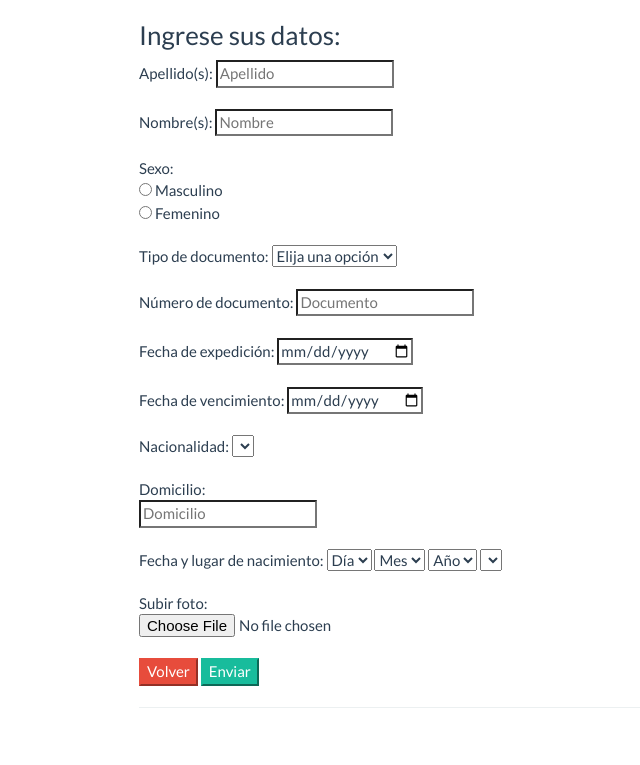
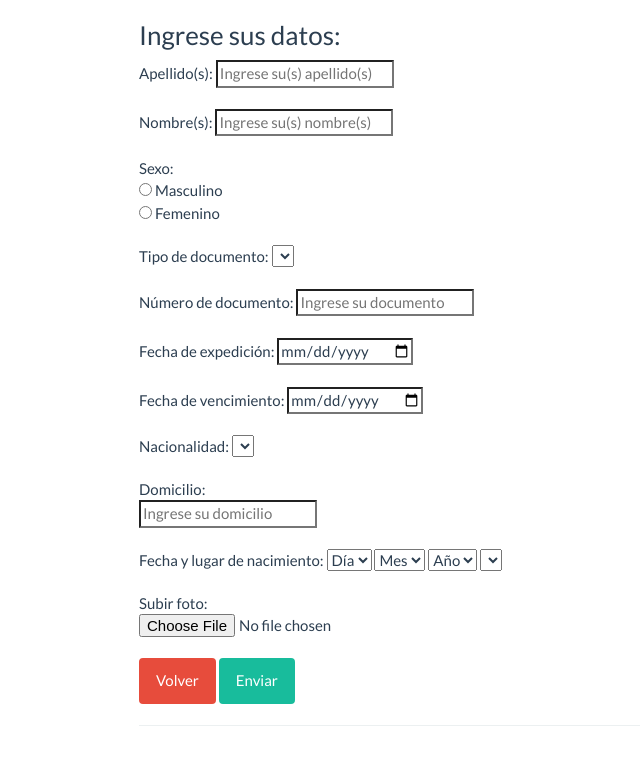
Before and after one commit to fernand0mart1n/ejercicio1, a PHP site: page /ejercicio.html in a window 1280 px wide. Shown: the top 765 px of the page, without its empty margins (126-766 px from the left). Run offline with PHP 8.4, Linux system fonts and the light colour scheme; lists and menus that the app fills with data are empty.

Commit message:
Algunas mejoras

```diff
--- a/ejercicio.html
+++ b/ejercicio.html
@@ -1,4 +1,6 @@
 <?php
+
+session_start();
 
 require('datos.php');
 
@@ -22,27 +24,26 @@
 	<H3>Ingrese sus datos:</H3>
 	<form method="post">
 	Apellido(s):
-	<input type="text" name="apellido" placeholder="Apellido" required>
+	<input type="text" name="apellido" placeholder="Ingrese su(s) apellido(s)" required>
 	<br><br>
 	Nombre(s):
-	<input type="text" name="nombre" placeholder="Nombre" required>
+	<input type="text" name="nombre" placeholder="Ingrese su(s) nombre(s)" required>
 	<br><br>
 	Sexo: <br>
-	<input type="radio" name="sex" value="male"> Masculino<br>
-	<input type="radio" name="sex" value="female"> Femenino<br><br>
+	<input type="radio" name="sex" id="masc" value="male"> Masculino<br>
+	<input type="radio" name="sex" id="feme" value="female"> Femenino<br><br>
 	Tipo de documento:
 	<select>
-		<option value="dni">Elija una opción</option>
-		<option value="dni">DNI</option>
-		<option value="lc">LC</option>
-		<option value="le">LE</option>
+		<?php foreach ($tipos as $tipo){?>
+			<option value="<?php echo $tipo;?>"><?php echo $tipo;?></option>
+		<?php };?>
 	</select>
 	<br><br>
 	Número de documento:
-	<input type="text" name="documento" placeholder="Documento" required>
+	<input type="text" name="documento" placeholder="Ingrese su documento" required>
 	<br><br>
 	Fecha de expedición:
-	<input type="date" name="fecha" required>
+	<input type="date" name="fecha" value="<?php echo date('Y-m-d'); ?>">
 	<br><br>
 	Fecha de vencimiento:
 	<input type="date" name="fecha">
@@ -54,7 +55,7 @@
 		<?php };?>
 	</select><br><br>
 	Domicilio:<br>
-	<input type="text" name="domicilio" placeholder="Domicilio" required>
+	<input type="text" name="domicilio" placeholder="Ingrese su domicilio" required>
 	<br><br>
 	Fecha y lugar de nacimiento:
 	<select>
@@ -74,8 +75,8 @@
 	Subir foto:
 	<input type="file" value="subir" name="foto">
 	<br>
-	<input class="btn-danger" type="button" value="Volver">
-	<input class="btn-success" type="submit" value="Enviar">
+	<input class="btn btn-md btn-danger" type="button" value="Volver">
+	<input class="btn btn-md btn-success" type="submit" value="Enviar">
 	<hr>
 	</form>
   </div>
```
Also changed, not shown: datos.php (+47 -1 lines).
